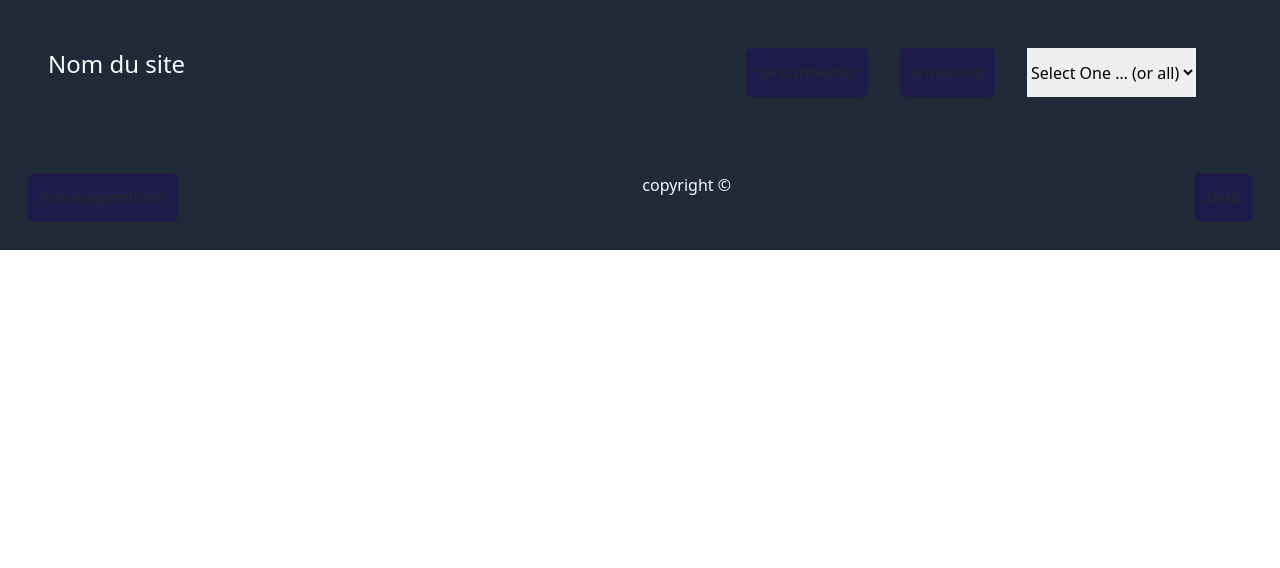
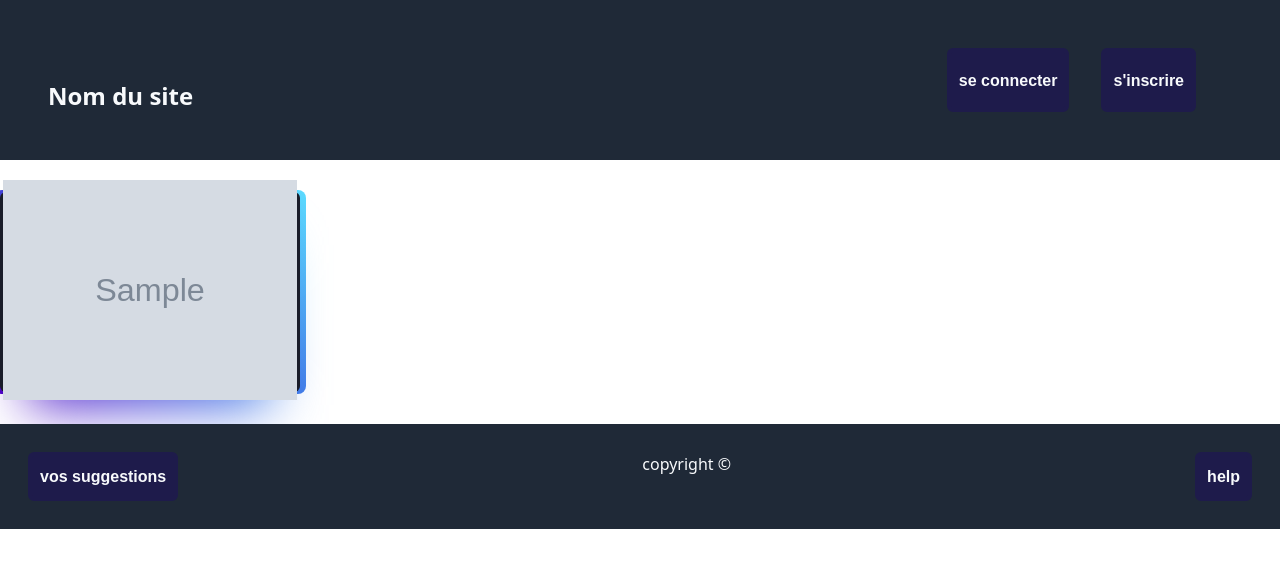
Before and after one commit to SoizicMM/Jules_Raphael, a Flask app: page / in a window 1280 px wide. Shown: the top 568 px of the page. Run offline with Flask 3, Linux system fonts and the light colour scheme; grey boxes marked "Sample" are stand-in pictures; a database or web service that is not in the repository returns one stand-in record (values such as "Sample title"); some libraries are stand-ins or nearby versions.

Commit message:
trop de choses mais ca marche

```diff
--- a/main.py
+++ b/main.py
@@ -2,6 +2,8 @@ from flask import Flask, render_template, request, url_for, redirect, session
 import os
 import bcrypt
 import pymongo
+
+from bson.objectid import ObjectId
 
 app = Flask(__name__)
 app.secret_key = "relativement secret"
@@ -9,29 +11,21 @@ app.secret_key = "relativement secret"
 mongo = pymongo.MongoClient(os.getenv("MONGO_KEY"))
 @app.route('/')
 def index():
-  db_animes = mongo.db.animes
-  animes = db_animes.find({})
-  db_mangas = mongo.db.mangas
-  mangas = db_mangas.find({})
+  db_manganime = mongo.db.manganime
+  manganimes = db_manganime.find({})
   # variable qui servira a contenir les infos de la bdd
   # titre du manganime : titre
   # image du manganime : url_image
   # lien du manganime : url_manganime
   # id du manganime : _id
   # return render_template("index.html")
-  return render_template("index.html", animes=animes, mangas=mangas)
+  return render_template("index.html", manganimes=manganimes)
 
-@app.route('/manganime/<type>/<id_manganime>')
-def manganime(type, id_manganime):
-  if type == "anime" :
-    db_animes = mongo.db.animes
-    anime = db_animes.find_one({"_id": id_manganime})
-    return render_template("manganime.html", anime=anime, type=type)
-  elif type == "manga" :
-    db_mangas = mongo.db.mangas
-    manga = db_mangas.find_one({"_id": id_manganime})
-    return render_template("manganime.html", manga=manga, type=type)
-  return render_template("manganime.html")
+@app.route('/manganime/<id_manganime>')
+def manganime(id_manganime):
+  db_manganime = mongo.db.manganime
+  manganime = db_manganime.find_one({"_id": ObjectId(id_manganime)})
+  return render_template("manganime.html", manganime=manganime)
 
 @app.route('/login', methods=["POST", "GET"])
 def login():
--- a/pyproject.toml
+++ b/pyproject.toml
@@ -7,8 +7,10 @@ authors = ["Your Name <you@example.com>"]
 [tool.poetry.dependencies]
 python = ">=3.10.0,<3.11"
 flask = "^3.0.0"
-gunicorn = "^21.2.0"
 pymongo = "^4.6.2"
+bcrypt = "^4.1.2"
+bson = "^0.5.10"
+dnspython = "2.6.1"
 
 [tool.pyright]
 # https://github.com/microsoft/pyright/blob/main/docs/configuration.md
--- /dev/null
+++ b/static/style.css
@@ -0,0 +1,89 @@
+@property --rotate {
+  syntax: "<angle>";
+  initial-value: 132deg;
+  inherits: false;
+}
+
+:root {
+  --card-height: 25vh;
+  --card-width: calc(var(--card-height) * 1.5);
+}
+
+.card {
+  background: #191c29;
+  width: var(--card-width);
+  height: var(--card-height);
+  padding: 3px;
+  position: relative;
+  border-radius: 6px;
+  justify-content: center;
+  align-items: center;
+  text-align: center;
+  display: flex;
+  font-size: 1.5em;
+  color: rgb(88 199 250 / 0%);
+  cursor: pointer;
+  font-family: cursive;
+}
+
+.card:hover {
+  color: rgb(88 199 250 / 100%);
+  transition: color 1s;
+}
+.card:hover:before, .card:hover:after {
+  animation: none;
+  opacity: 0;
+}
+
+
+.card::before {
+  content: "";
+  width: 104%;
+  height: 102%;
+  border-radius: 8px;
+  background-image: linear-gradient(
+    var(--rotate)
+    , #5ddcff, #3c67e3 43%, #4e00c2);
+    position: absolute;
+    z-index: -1;
+    top: -1%;
+    left: -2%;
+    animation: spin 2.5s linear infinite;
+}
+
+.card::after {
+  position: absolute;
+  content: "";
+  top: calc(var(--card-height) / 6);
+  left: 0;
+  right: 0;
+  z-index: -1;
+  height: 100%;
+  width: 100%;
+  margin: 0 auto;
+  transform: scale(0.8);
+  filter: blur(calc(var(--card-height) / 6));
+  background-image: linear-gradient(
+    var(--rotate)
+    , #5ddcff, #3c67e3 43%, #4e00c2);
+    opacity: 1;
+  transition: opacity .5s;
+  animation: spin 2.5s linear infinite;
+}
+
+@keyframes spin {
+  0% {
+    --rotate: 0deg;
+  }
+  100% {
+    --rotate: 360deg;
+  }
+}
+
+a {
+  color: #007514;
+  text-decoration: none;
+  font-family: sans-serif;
+  font-weight: bold;
+  margin-top: 2rem;
+}
--- a/templates/base.html
+++ b/templates/base.html
@@ -5,15 +5,15 @@
   <meta charset="utf-8">
   <meta name="viewport" content="width=device-width">
   <title>Mon po</title>
-  <link href="style.css" rel="stylesheet" type="text/css" />
+  <link href="/static/style.css" rel="stylesheet" type="text/css" />
   <script src="https://cdn.tailwindcss.com"></script>
 </head>
 
 <body>
   <header class="bg-gray-800 flex  justify-between  p-12 ">
-
+  <a href="/">
     <h1 class="font-sans  text-2xl text-slate-50"> Nom du site </h1>
-
+  </a>
     <ul class="flex space-x-8 mr-9  ">
 
 
@@ -34,8 +34,8 @@ c
       {% endif %}
 
 
-
-      <script>
+      <!--
+       <script>
         function change_sujet_index() {
           console.log(1)
           var type = document.getElementById("manga-anime").value;
@@ -56,12 +56,12 @@ c
           }
 
         };
-        </script>
-    <select id="manga-anime" class="selecteur" onchange="change_sujet_index()">
+        </script> -->
+      <!-- <select id="manga-anime" class="selecteur">
       <option value="">Select One … (or all)</option>
       <option value="anime">anime</option>
       <option value="manga">manga</option>
-    </select>
+    </select> -->
     </ul>
 
   </header>
--- a/templates/index.html
+++ b/templates/index.html
@@ -2,116 +2,15 @@
 
 {% block content %}
 
-<section class="grid grid-cols-3 gap-8 py-8" id="animes" style="display: none">
- {% for anime in animes %}
+<section class="grid grid-cols-3 gap-8 py-8">
+ {% for manganime in manganimes %}
   <div class="card">
-    <a href="/manganime/anime/{{anime['_id']}}">
-      <img src="{{anime['url_image']}}"/>
-      <h2>{{anime["titre"]}}</h2>
+    <a href="/manganime/{{manganime['_id']}}">
+      <img src="{{manganime['url_image']}}"/>
+      <h2>{{manganime["titre"]}}</h2>
     </a>
   </div>
   {% endfor %}
 </section>
 
-<section class="grid grid-cols-3 gap-8 py-8" id="mangas" style="display: none">
- {% for manga in mangas %}
-  <div class="card">
-    <a href="/manganime/anime/{{manga['_id']}}">
-      <img src="{{manga['url_image']}}"/>
-      <h2>{{manga["titre"]}}</h2>
-    </a>
-  </div>
-  {% endfor %}
-</section>
-<style>
-  @property --rotate {
-    syntax: "<angle>";
-    initial-value: 132deg;
-    inherits: false;
-  }
-
-  :root {
-    --card-height: 25vh;
-    --card-width: calc(var(--card-height) * 1.5);
-  }
-
-  .card {
-    background: #191c29;
-    width: var(--card-width);
-    height: var(--card-height);
-    padding: 3px;
-    position: relative;
-    border-radius: 6px;
-    justify-content: center;
-    align-items: center;
-    text-align: center;
-    display: flex;
-    font-size: 1.5em;
-    color: rgb(88 199 250 / 0%);
-    cursor: pointer;
-    font-family: cursive;
-  }
-
-  .card:hover {
-    color: rgb(88 199 250 / 100%);
-    transition: color 1s;
-  }
-  .card:hover:before, .card:hover:after {
-    animation: none;
-    opacity: 0;
-  }
-
-
-  .card::before {
-    content: "";
-    width: 104%;
-    height: 102%;
-    border-radius: 8px;
-    background-image: linear-gradient(
-      var(--rotate)
-      , #5ddcff, #3c67e3 43%, #4e00c2);
-      position: absolute;
-      z-index: -1;
-      top: -1%;
-      left: -2%;
-      animation: spin 2.5s linear infinite;
-  }
-
-  .card::after {
-    position: absolute;
-    content: "";
-    top: calc(var(--card-height) / 6);
-    left: 0;
-    right: 0;
-    z-index: -1;
-    height: 100%;
-    width: 100%;
-    margin: 0 auto;
-    transform: scale(0.8);
-    filter: blur(calc(var(--card-height) / 6));
-    background-image: linear-gradient(
-      var(--rotate)
-      , #5ddcff, #3c67e3 43%, #4e00c2);
-      opacity: 1;
-    transition: opacity .5s;
-    animation: spin 2.5s linear infinite;
-  }
-
-  @keyframes spin {
-    0% {
-      --rotate: 0deg;
-    }
-    100% {
-      --rotate: 360deg;
-    }
-  }
-
-  a {
-    color: #212534;
-    text-decoration: none;
-    font-family: sans-serif;
-    font-weight: bold;
-    margin-top: 2rem;
-  }
-</style>
 {% endblock %}
```
Also changed, not shown: templates/manganime.html (+7 -10 lines), 1 other file.
